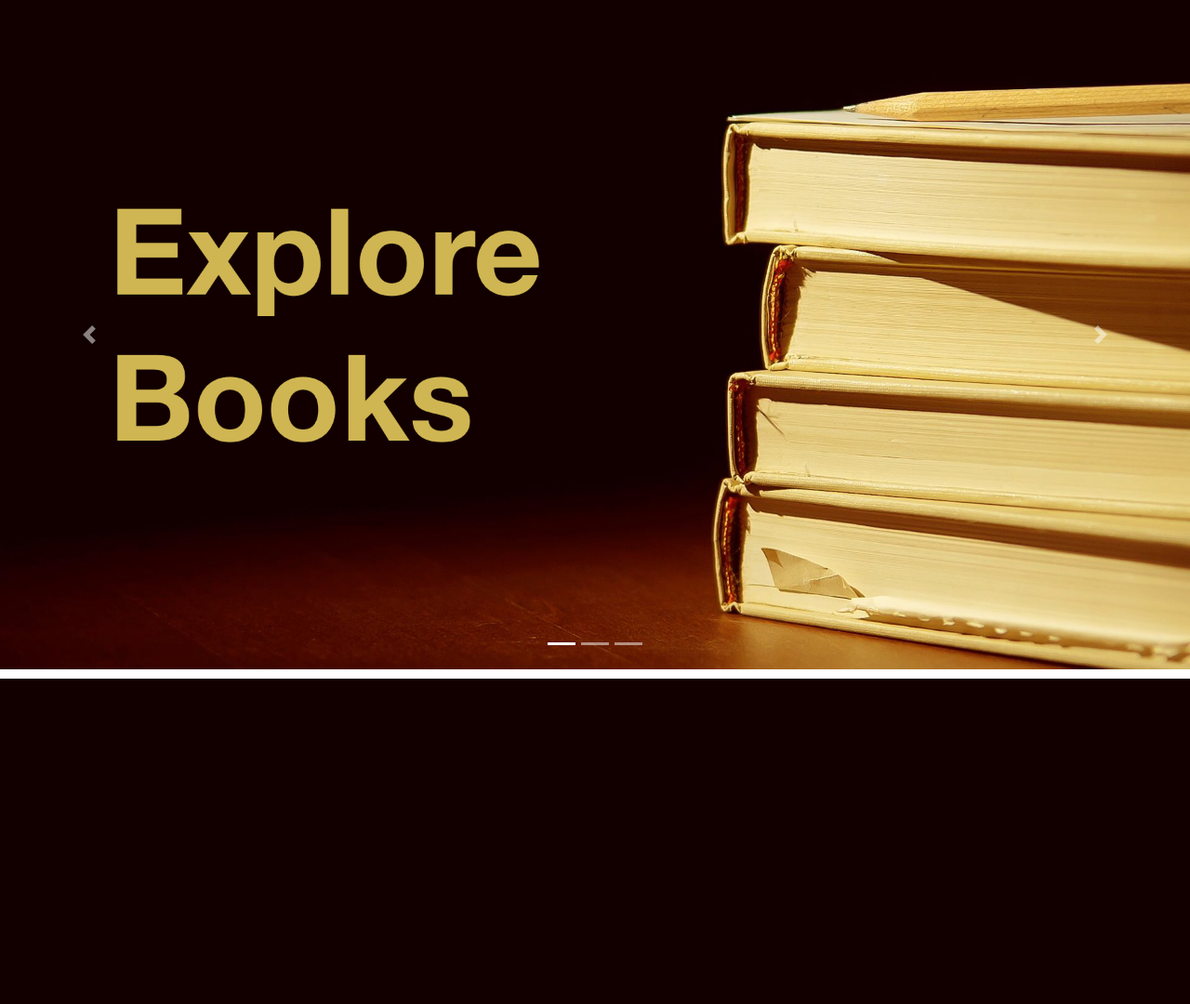
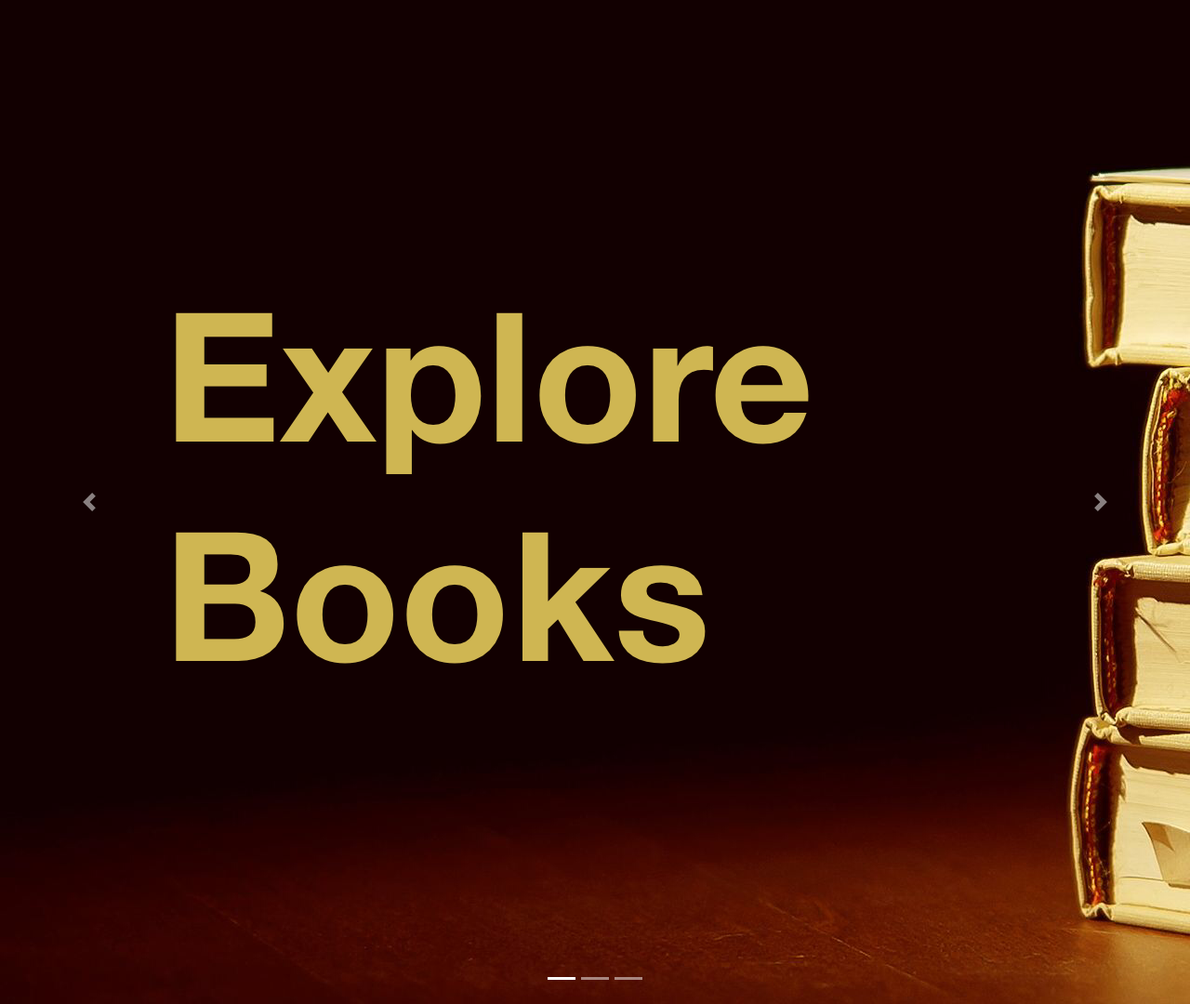
Before and after one commit to valerium-dev/bookworm-db, a Flask app: page / in a window 1280 px wide. Shown: the part 70-1150 px from the top of the page at 93% size. Before the commit the page ends 800 px from the top, so only its background shows below. Run offline with Flask 2, Linux system fonts and the light colour scheme; some libraries are stand-ins or nearby versions.

Commit message:
Fixed merge leftovers

```diff
--- a/templates/about.html
+++ b/templates/about.html
@@ -90,9 +90,7 @@
             </div>
             <div class="col-md-6 col-lg-4 col-xl-3 py-2">
                 <div class="card h-100">
-<<<
                     <img class="card-img-top img-fluid" src="{{ url_for('static', filename='/avi/mrugank.png') }}" alt="">
->>>
                     <div class="card-body text-center">
                         <h3 class="card-title">Mrugank Parab</h3>
                         <h4 class="card-text">Back-End Development</h4>
@@ -157,14 +155,12 @@
         <h2>Website Stack</h2>
         <p style="text-align:center">Click on an icon to learn more about the tech used in Bookworm DB!</p>
         <div class="align-items-center">
-<<<
             <img src="{{ url_for('static', filename='/tech-logos/python.png') }}" data-toggle="popover" title="Python" data-placement="bottom" data-content="Python is the programming language that Flask is written in. Python was was used in order to use Flask." class="m-3" alt="">
             <img src="{{ url_for('static', filename='/tech-logos/flask.png') }}" data-toggle="popover" title="Flask" data-placement="bottom" data-content="Flask is a micro web framework that allowed us to build Bookworm DB" class="m-3" alt="">
             <img src="{{ url_for('static', filename='/tech-logos/bootstrap.png') }}" data-toggle="popover" title="Bootstrap" data-placement="bottom" data-content="Bootstrap is a framework used for building responsive, mobile-first sites. Bootstrap is how we were able to design Bookworm DB layout and appearance" class="mt-3 ml-3 mb-3 mr-4" alt="">
             <img src="{{ url_for('static', filename='/tech-logos/github.png') }}" data-toggle="popover" title="Github" data-placement="bottom" data-content="Github is a hosting service for software development and source control. Our team used Github as our main means of code sharing." class="m-3" alt="">
             <img src="{{ url_for('static', filename='/tech-logos/aws.png') }}" data-toggle="popover" title="AWS" data-placement="bottom" data-content="Amazon Web Service (AWS) is what was used to deploy our application." class="m-3" alt="">
             <img src="{{ url_for('static', filename='/tech-logos/mongodb.png') }}" data-toggle="popover" title="MongoDB" data-placement="bottom" data-content="MongoDB was used to create our application database. MongoDB allows for scalability and flexibility, making querying and indexing specific to our needs." class="m-3" alt="">
->>>
         </div>
     </div>
 
--- a/templates/splash.html
+++ b/templates/splash.html
@@ -18,14 +18,14 @@
              Incld: Array of Book cards
         -->
           <a href="/books/" class="stretched-link"></a>
-        <img class="img-fluid" src="{{ url_for('static', filename='e-books.png') }}" alt="">
+        <img src="{{ url_for('static', filename='e-books.png') }}" alt="">
       </div>
       <div class="carousel-item">
         <!-- Most Viewed Book pages in the last x days
              Incld: Array of Book cards
         -->
           <a href="/authors/" class="stretched-link"></a>
-        <img class="img-fluid" src="{{ url_for('static', filename='e-authors.png') }}" alt="">
+        <img src="{{ url_for('static', filename='e-authors.png') }}" alt="">
       </div>
       <div class="carousel-item">
         <!-- Book of the Day
@@ -33,7 +33,7 @@
                     Reviews OR Accolades OR Quote from BotD
         -->
           <a href="/publishers/" class="stretched-link"></a>
-        <img class="img-fluid" src="{{ url_for('static', filename='e-publishers.png') }}" alt="">
+        <img src="{{ url_for('static', filename='e-publishers.png') }}" alt="">
       </div>
     </div>
 
```
